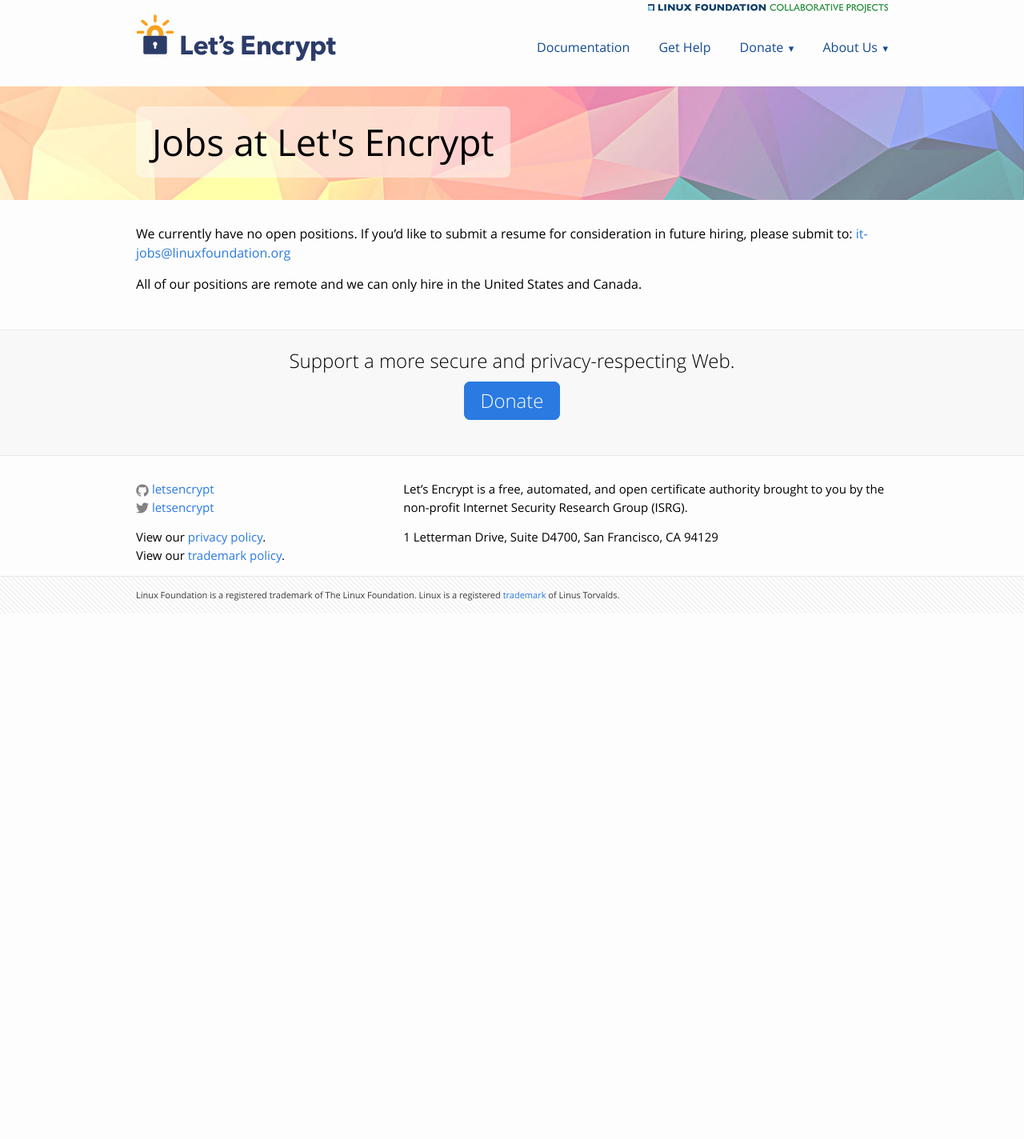
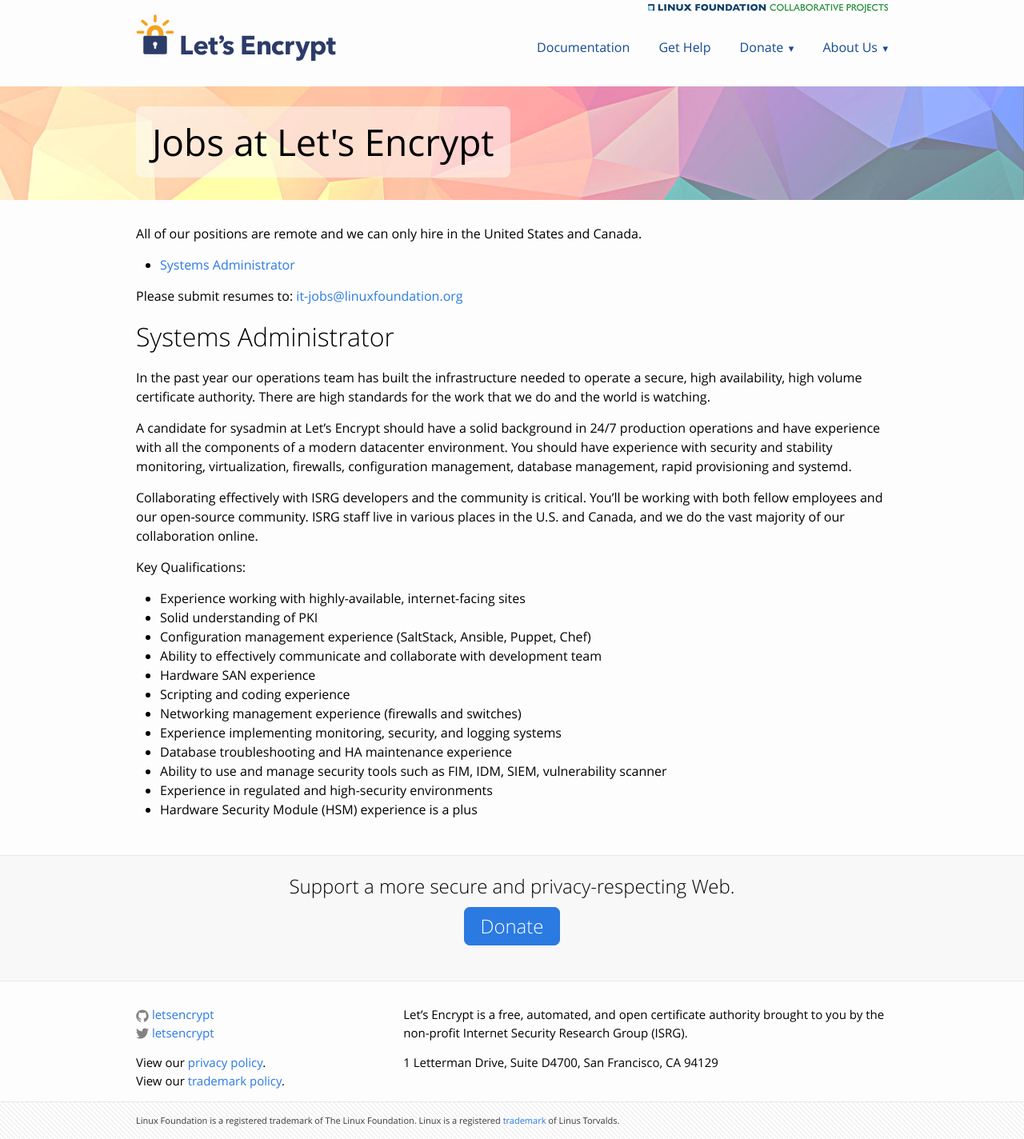
Before and after one commit to snowman1120/website, a Jekyll site: the page built from jobs.md, in a window 1280 px wide. Shown: the whole page at 80% size. Built offline with Jekyll 4.4.1, drawn with Linux system fonts in a browser that asks for light colours; before the commit the page ends 900 px from its top, so only the background shows below that.

Commit message:
Add open position to jobs page.

```diff
--- a/jobs.md
+++ b/jobs.md
@@ -5,6 +5,31 @@ permalink: /jobs/
 top_graphic: 4
 ---
 
-We currently have no open positions. If you'd like to submit a resume for consideration in future hiring, please submit to: <it-jobs@linuxfoundation.org>
+All of our positions are remote and we can only hire in the United States and Canada.
 
-All of our positions are remote and we can only hire in the United States and Canada.
+* [Systems Administrator](#systems-administrator)
+
+Please submit resumes to: <it-jobs@linuxfoundation.org>
+
+# Systems Administrator
+
+In the past year our operations team has built the infrastructure needed to operate a secure, high availability, high volume certificate authority. There are high standards for the work that we do and the world is watching.
+
+A candidate for sysadmin at Let's Encrypt should have a solid background in 24/7 production operations and have experience with all the components of a modern datacenter environment. You should have experience with security and stability monitoring, virtualization, firewalls, configuration management, database management, rapid provisioning and systemd.
+
+Collaborating effectively with ISRG developers and the community is critical. You’ll be working with both fellow employees and our open-source community. ISRG staff live in various places in the U.S. and Canada, and we do the vast majority of our collaboration online.
+
+Key Qualifications:
+
+* Experience working with highly-available, internet-facing sites
+* Solid understanding of PKI
+* Configuration management experience (SaltStack, Ansible, Puppet, Chef)
+* Ability to effectively communicate and collaborate with development team
+* Hardware SAN experience
+* Scripting and coding experience
+* Networking management experience (firewalls and switches)
+* Experience implementing monitoring, security, and logging systems
+* Database troubleshooting and HA maintenance experience
+* Ability to use and manage security tools such as FIM, IDM, SIEM, vulnerability scanner
+* Experience in regulated and high-security environments
+* Hardware Security Module (HSM) experience is a plus
```
